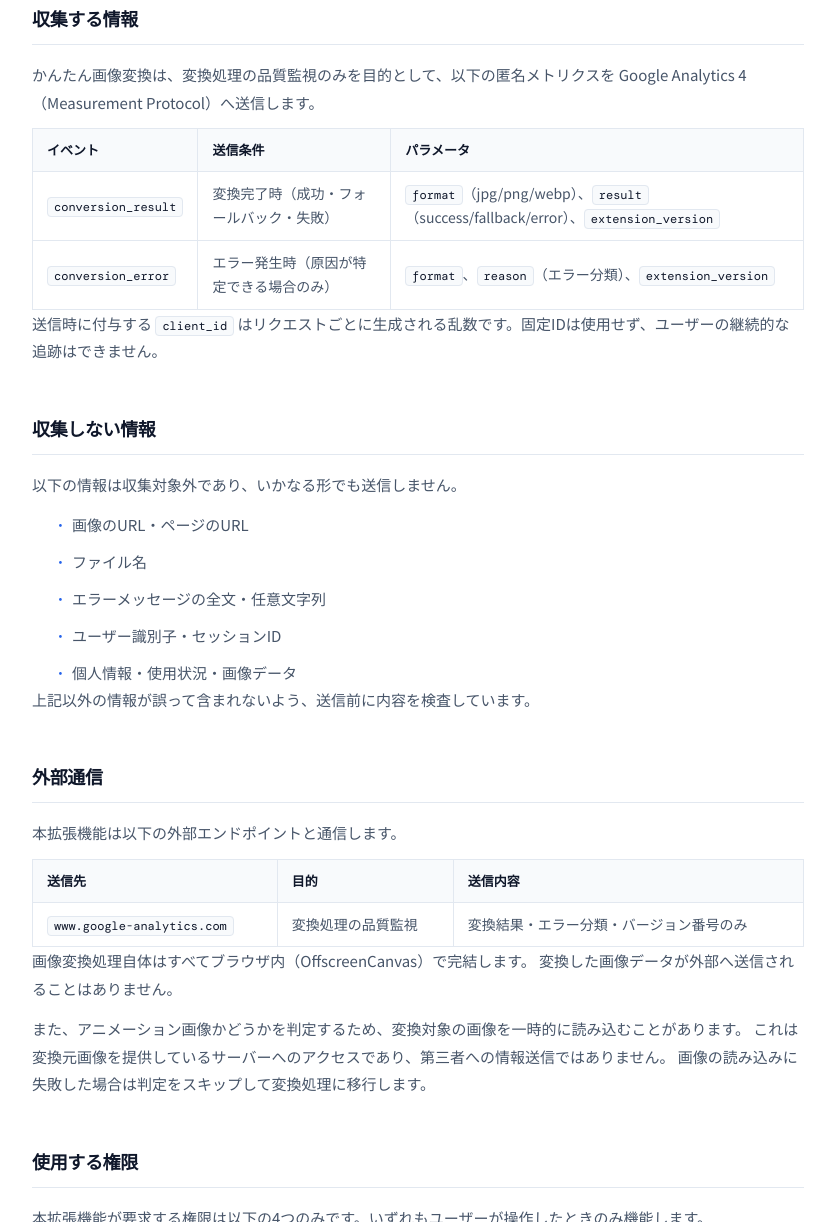
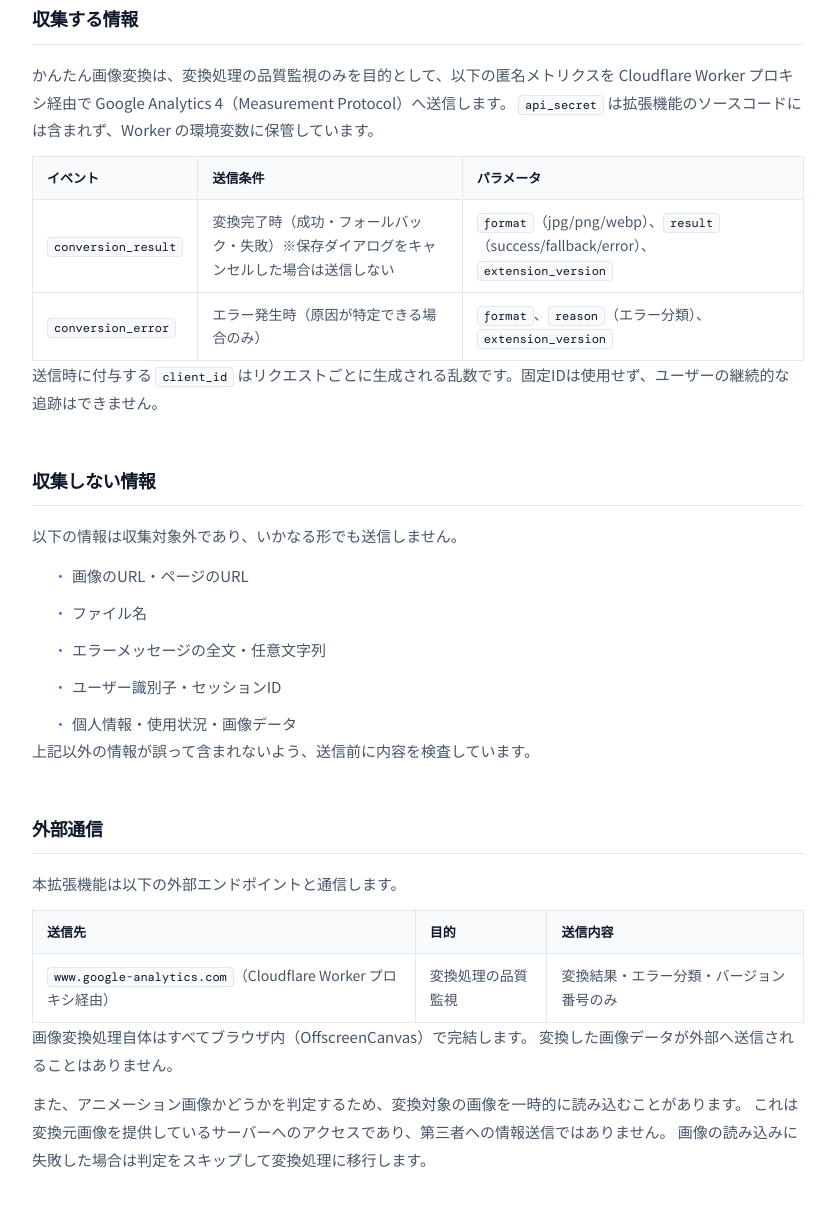
Before and after one commit to takumi0213/kantan-image-converter, a browser extension: page website/privacy.html in a window 1280 px wide. Shown: the part 590-1812 px from the top of the page, without its empty margins (222-1057 px from the left). Drawn offline with nearby package versions, Linux system fonts and the light colour scheme.

Commit message:
Clarify data transmission and conditions in privacy policy
Updated the privacy policy to specify that data is sent via Cloudflare Worker proxy and clarified the conditions under which conversion results are sent.

```diff
--- a/website/privacy.html
+++ b/website/privacy.html
@@ -271,7 +271,8 @@
       <h2>収集する情報</h2>
       <p>
         かんたん画像変換は、変換処理の品質監視のみを目的として、以下の匿名メトリクスを
-        Google Analytics 4（Measurement Protocol）へ送信します。
+        Cloudflare Worker プロキシ経由で Google Analytics 4（Measurement Protocol）へ送信します。
+        <code class="inline-code">api_secret</code> は拡張機能のソースコードには含まれず、Worker の環境変数に保管しています。
       </p>
       <table class="permission-table">
         <thead>
@@ -284,7 +285,7 @@
         <tbody>
           <tr>
             <td><code class="inline-code">conversion_result</code></td>
-            <td>変換完了時（成功・フォールバック・失敗）</td>
+            <td>変換完了時（成功・フォールバック・失敗）※保存ダイアログをキャンセルした場合は送信しない</td>
             <td><code class="inline-code">format</code>（jpg/png/webp）、<code class="inline-code">result</code>（success/fallback/error）、<code class="inline-code">extension_version</code></td>
           </tr>
           <tr>
@@ -327,7 +328,7 @@
         </thead>
         <tbody>
           <tr>
-            <td><code class="inline-code">www.google-analytics.com</code></td>
+            <td><code class="inline-code">www.google-analytics.com</code>（Cloudflare Worker プロキシ経由）</td>
             <td>変換処理の品質監視</td>
             <td>変換結果・エラー分類・バージョン番号のみ</td>
           </tr>
```
